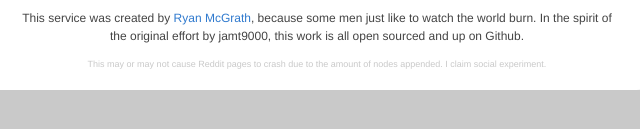
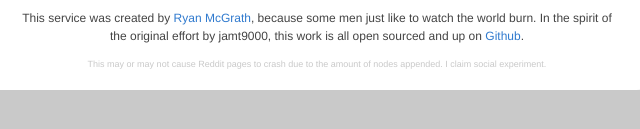
Before and after one commit to ryanmcgrath/redditimages, a plain HTML site: page index.html in a window 1280 px wide. Shown: the part 557-686 px from the top of the page, 323-963 px from the left. Drawn offline with Linux system fonts and the light colour scheme.

Commit message:
5:30 AM god dammit all

```diff
--- a/index.html
+++ b/index.html
@@ -69,7 +69,7 @@
 
     <p id="footer">
 	    This service was created by <a href="http://twitter.com/ryanmcgrath/" title="Ryan McGrath" target="_blank">Ryan McGrath</a>, because some men just like to watch the world burn.
-        In the spirit of the original effort by jamt9000, this work is all open sourced and up on Github.
+        In the spirit of the original effort by jamt9000, this work is all open sourced and up on <a href="http://github.com/ryanmcgrath/redditimages" title="redditimageson Github">Github</a>.
         <span id="ohgoddontreadthis">This may or may not cause Reddit pages to crash due to the amount of nodes appended. I claim social experiment.</span>
     </p>
 </body>
```
